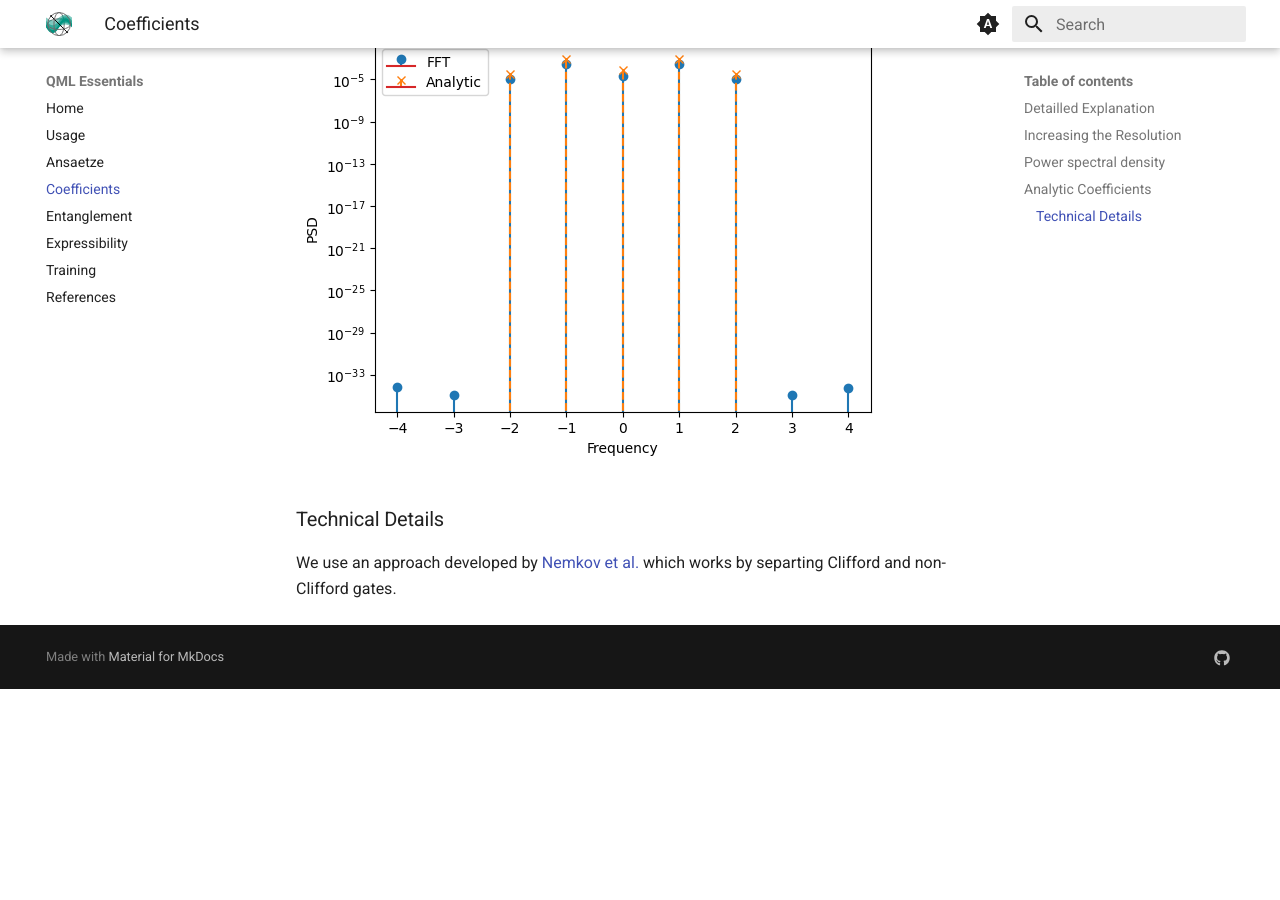
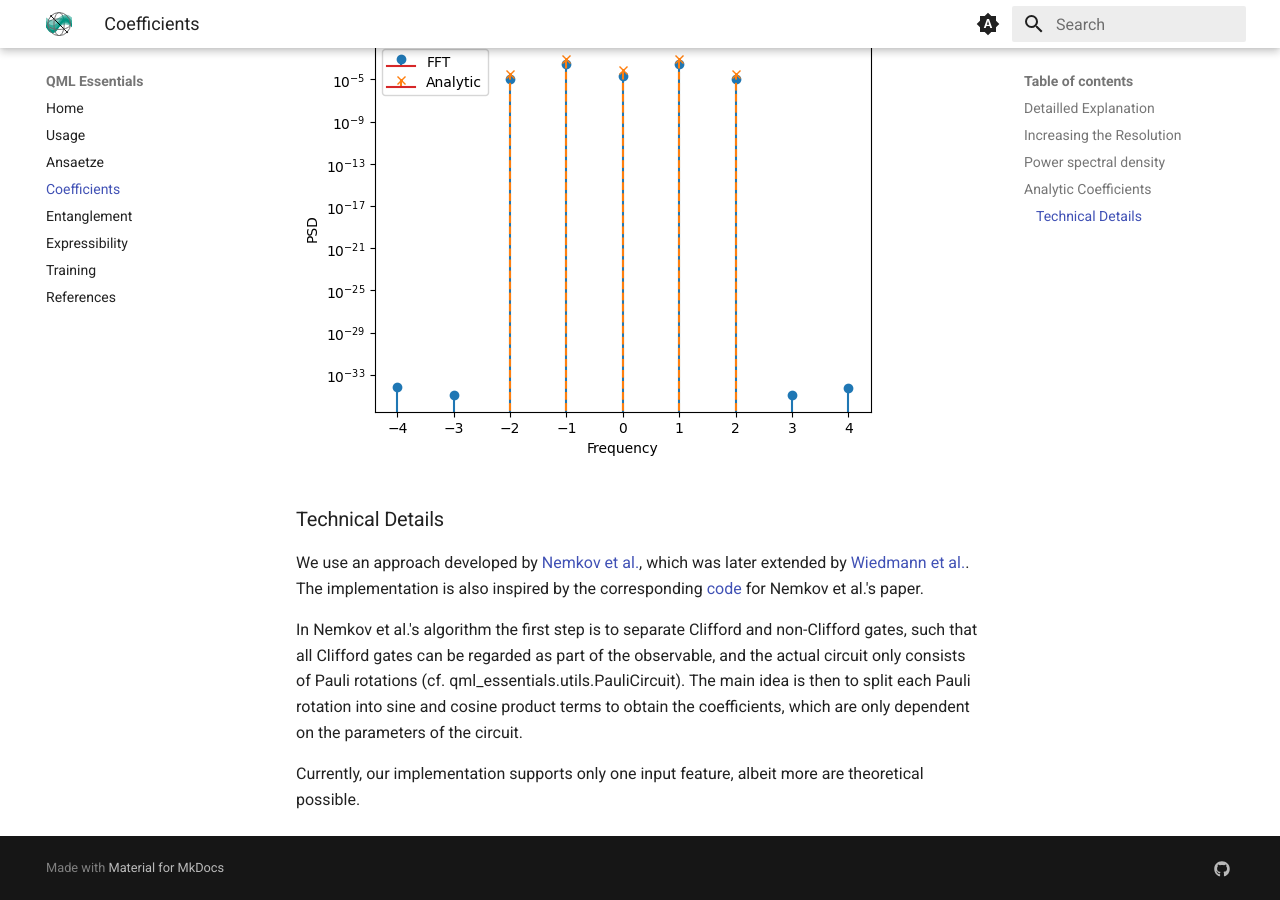
Before and after one commit to cirKITers/qml-essentials, an MkDocs documentation site: the page built from docs/coefficients.md, in a window 1280 px wide and 900 px high, scrolled down 4800 px. Built offline with MkDocs 1.6.1 and Material for MkDocs 9.7.7, drawn with Linux system fonts in a browser that asks for light colours; emoji names are drawn with the system emoji font; before the commit the page ends 5489 px from its top, so only the background shows below that.

Commit message:
some minor documentation changes

```diff
--- a/docs/coefficients.md
+++ b/docs/coefficients.md
@@ -145,4 +145,10 @@ We can verify this by comparing it to the previous results:
 
 ### Technical Details
 
-We use an approach developed by [Nemkov et al.](https://doi.org/10.48550/arXiv.2304.03787) which works by separting Clifford and non-Clifford gates.
+We use an approach developed by [Nemkov et al.](https://arxiv.org/pdf/2304.03787), which was later extended by [Wiedmann et al.](https://arxiv.org/pdf/2411.03450).
+The implementation is also inspired by the corresponding [code](https://github.com/idnm/FourierVQA) for Nemkov et al.'s paper.
+
+In Nemkov et al.'s algorithm the first step is to separate Clifford and non-Clifford gates, such that all Clifford gates can be regarded as part of the observable, and the actual circuit only consists of Pauli rotations (cf. qml_essentials.utils.PauliCircuit).
+The main idea is then to split each Pauli rotation into sine and cosine product terms to obtain the coefficients, which are only dependent on the parameters of the circuit.
+
+Currently, our implementation supports only one input feature, albeit more are theoretical possible.
```
